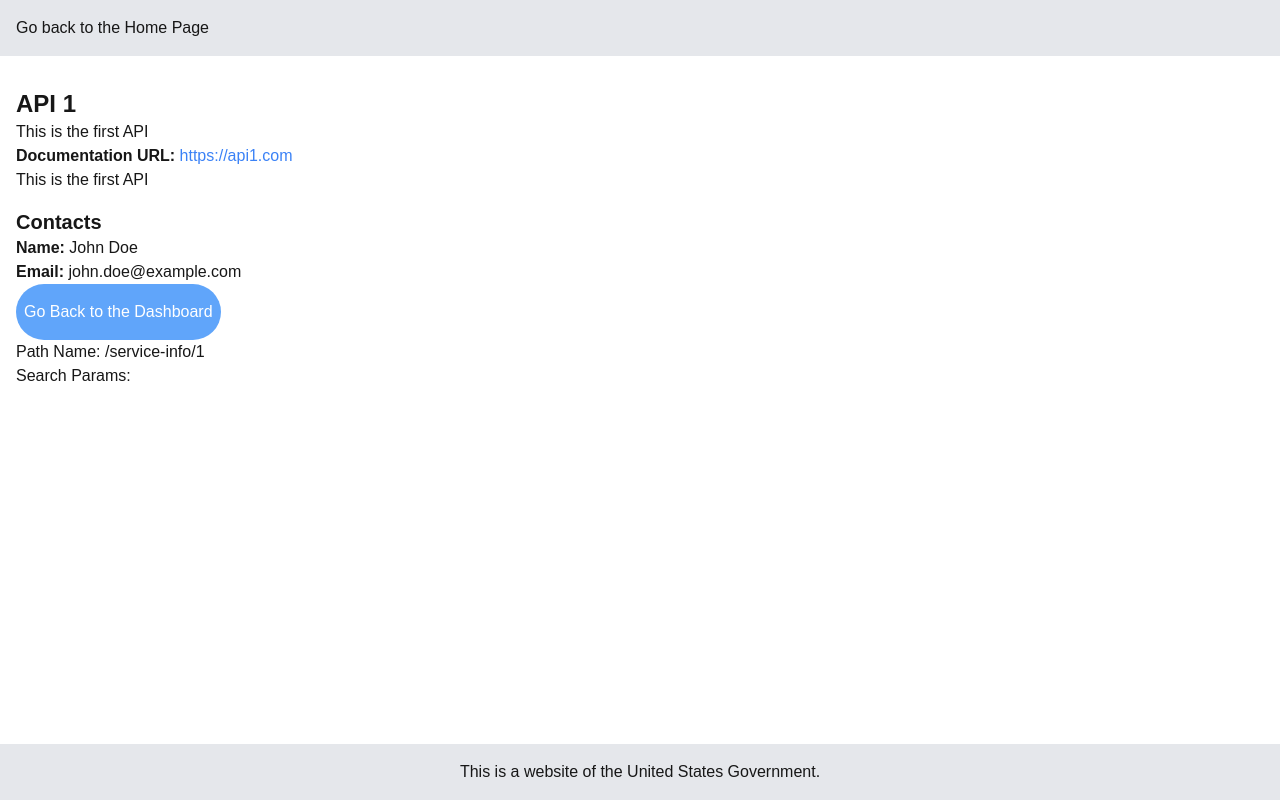
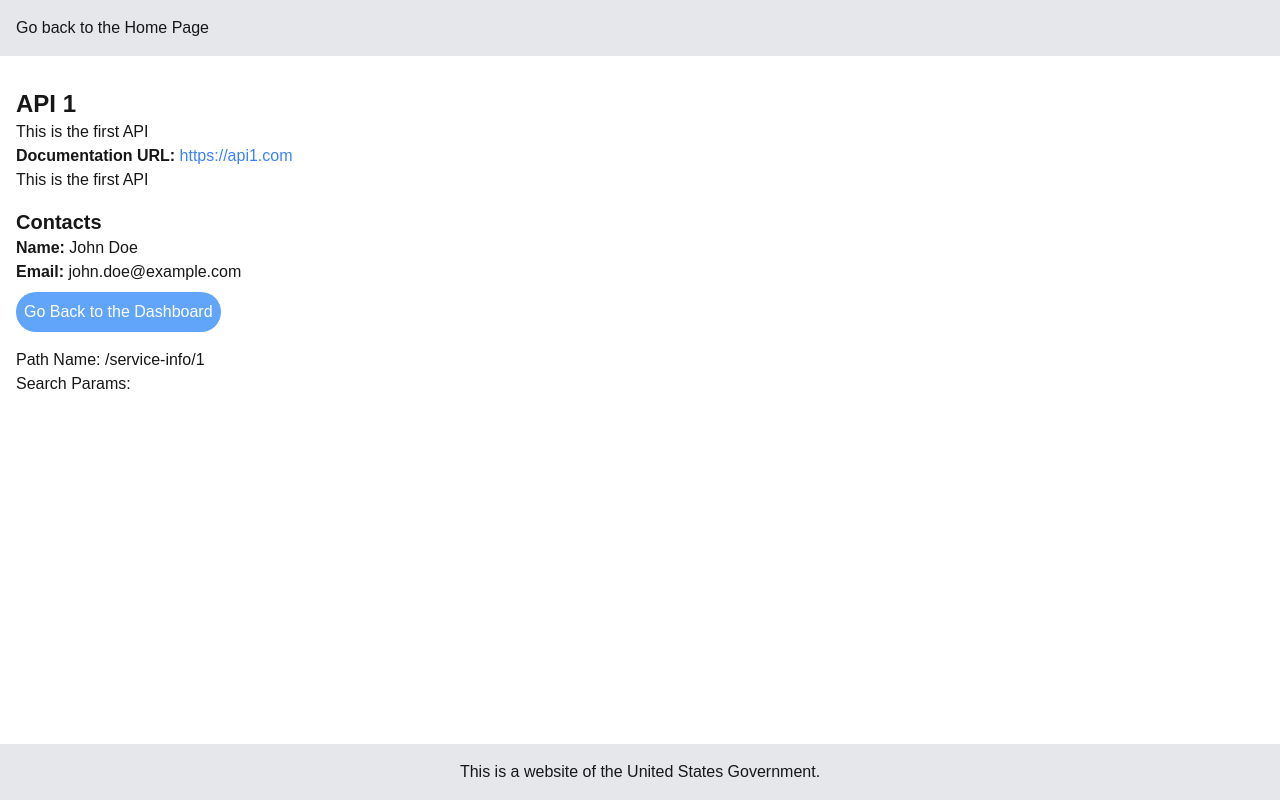
Before and after one commit to mauricereeves/engineering-ssa, a Next.js app: page /service-info/1 in a window 1280 px wide. Built offline with nearby package versions, Linux system fonts and the light colour scheme.

Commit message:
Removing unnecessary link and change the style

```diff
--- a/app/dashboard/page.tsx
+++ b/app/dashboard/page.tsx
@@ -1,4 +1,3 @@
-import Link from "next/link";
 import { WebServices } from "@/data/WebServices";
 import webServiceCard from "@/components/WebServiceCard";
 
--- a/components/ServiceInfoComponent.tsx
+++ b/components/ServiceInfoComponent.tsx
@@ -50,7 +50,7 @@ export default function ServiceInfoComponent() {
       </ul>
       <button
         onClick={() => router.back()}
-        className="bg-blue-400 hover:bg-blue-600 text-white rounded-full px-2 py-4"
+        className="bg-blue-400 hover:bg-blue-600 text-white rounded-full px-2 py-2 mt-2 mb-4"
       >
         Go Back to the Dashboard
       </button>
--- a/package.json
+++ b/package.json
@@ -41,5 +41,6 @@
     "prettier": "3.5.0",
     "tailwindcss": "^3.4.1",
     "typescript": "^5"
-  }
+  },
+  "packageManager": "yarn@1.22.22+sha512.a6b2f7906b721bba3d67d4aff083df04dad64c399707841b7acf00f6b133b7ac24255f2652fa22ae3534329dc6180534e98d17432037ff6fd140556e2bb3137e"
 }
```
